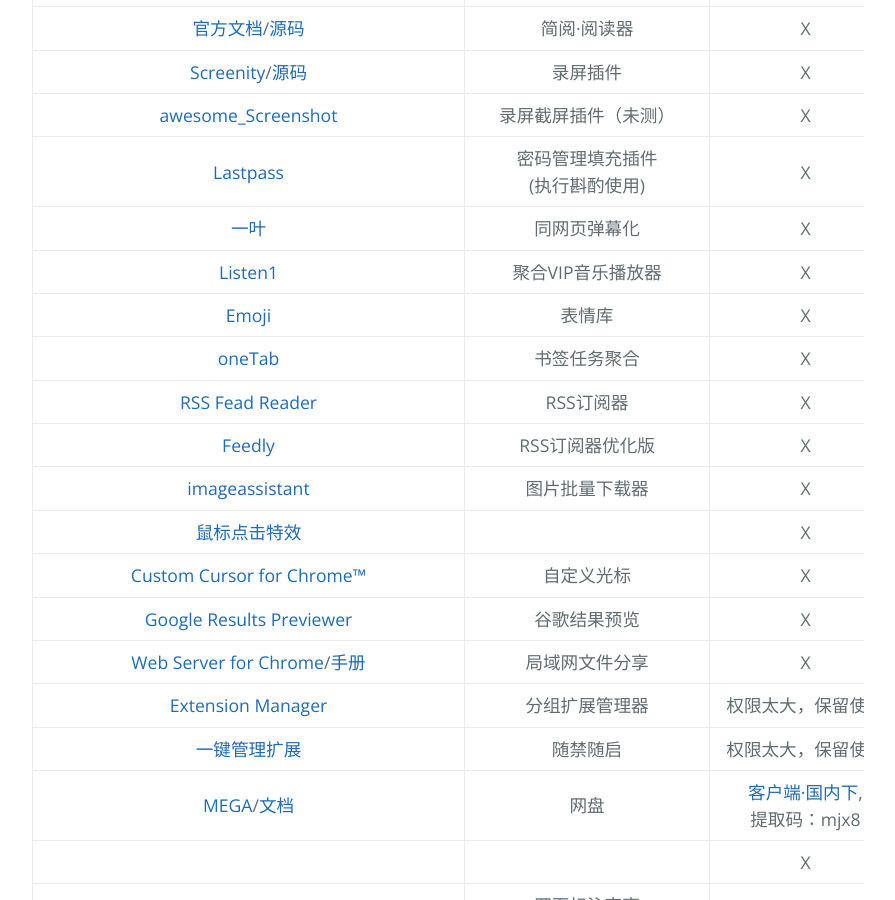
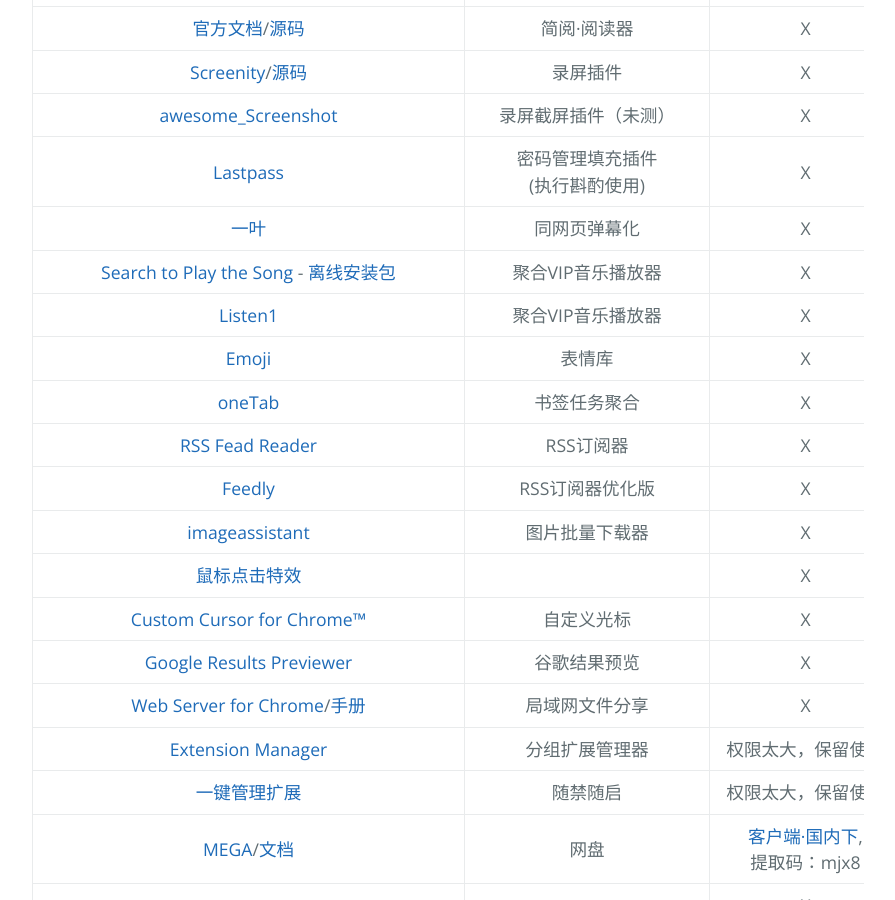
Before and after one commit to AmbroseRen/test, a Jekyll site: the page built from Doc/Tools/Chrome.md, in a window 1280 px wide and 900 px high, scrolled down 2850 px. Shown: the whole window, without its empty margins (192-1087 px from the left). Built offline with Jekyll 4.4.1, drawn with Linux system fonts in a browser that asks for light colours; our own code applies the rules of GitHub Pages for plain Markdown files; the repository's description, which GitHub fills in, is left out.

Commit message:
Update Chrome.md

```diff
--- a/Doc/Tools/Chrome.md
+++ b/Doc/Tools/Chrome.md
@@ -66,6 +66,7 @@
 | [awesome_Screenshot](https://chrome.google.com/webstore/detail/awesome-screenshot-screen/nlipoenfbbikpbjkfpfillcgkoblgpmj?hl=zh-CN) | 录屏截屏插件（未测） | X |
 | [Lastpass](https://chrome.google.com/webstore/detail/lastpass-free-password-ma/hdokiejnpimakedhajhdlcegeplioahd?hl=zh-CN) | 密码管理填充插件(执行斟酌使用) | X |
 | [一叶](https://chrome.google.com/webstore/detail/same-page/bldcellajihanglphncgjmceklbibjkk) | 同网页弹幕化 | X |
+| [Search to Play the Song](https://chrome.google.com/webstore/detail/search-to-play-the-song/anfmgjkkbagjfdejhbjdiapgkbhpigpm) - [离线安装包](https://raw.githubusercontent.com/zhaoolee/ChromeAppHeroes/master/backup/093-search-to-play-the-song.zip) | 聚合VIP音乐播放器 | X |
 | [Listen1](https://chrome.google.com/webstore/detail/listen-1/indecfegkejajpaipjipfkkbedgaodbp/related) | 聚合VIP音乐播放器 | X |
 | [Emoji](https://chrome.google.com/webstore/detail/emoji-keyboard-by-joypixe/ipdjnhgkpapgippgcgkfcbpdpcgifncb) | 表情库 | X |
 | [oneTab](https://chrome.google.com/webstore/detail/onetab/chphlpgkkbolifaimnlloiipkdnihall) | 书签任务聚合 | X |
```
